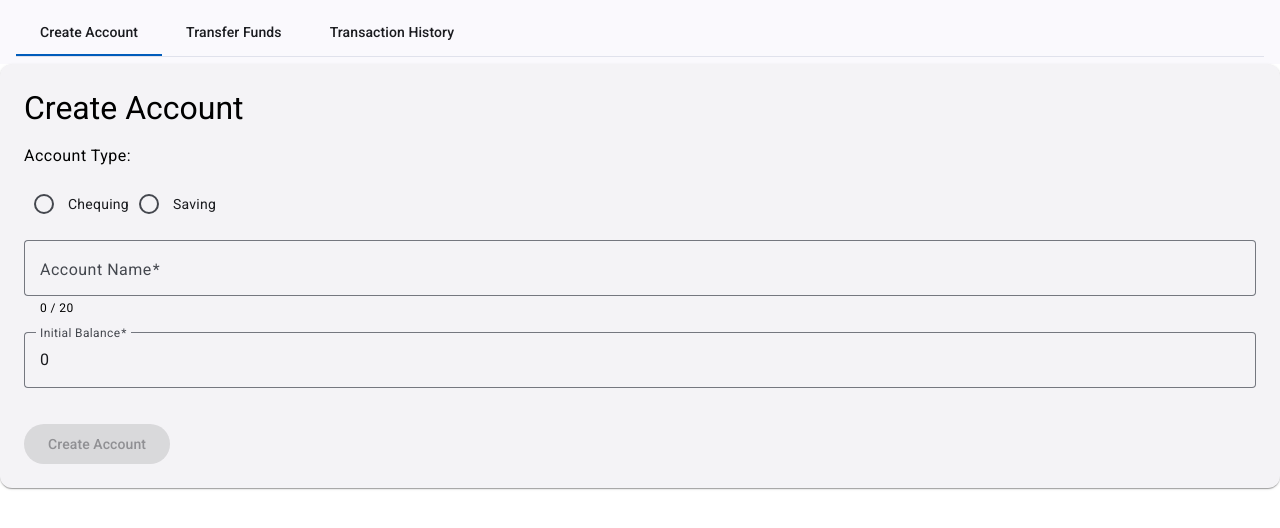
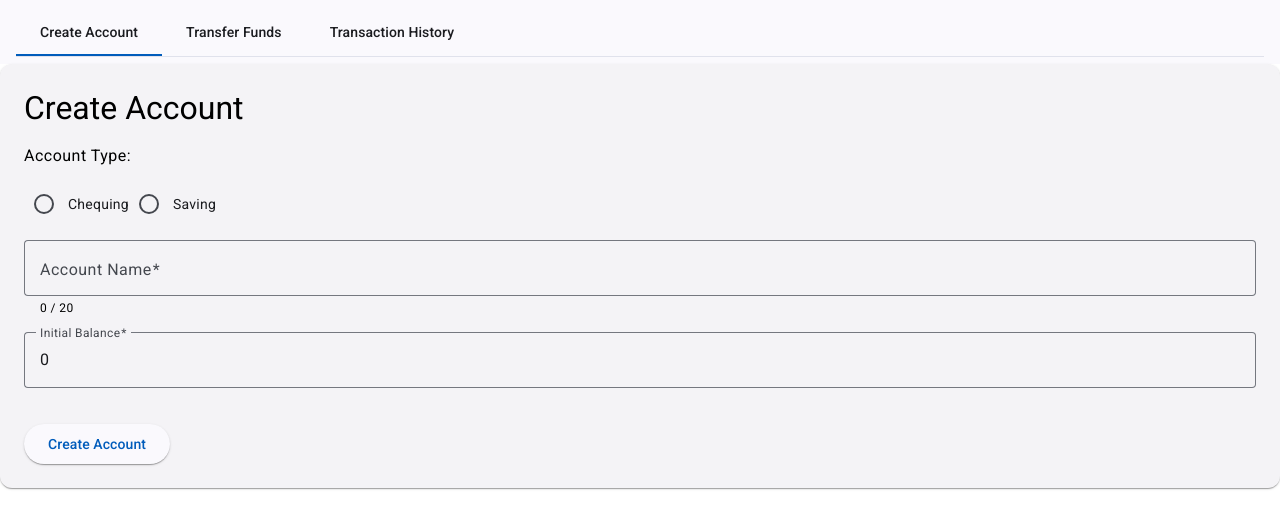
Before and after one commit to zihuiJ/brainridge-takehome, an Angular app: page /create-account in a window 1280 px wide. Shown: the top 528 px of the page. Built offline with nearby package versions, Linux system fonts and the light colour scheme.

Commit message:
make share button used across all components

```diff
--- a/src/app/create-account/create-account.component.html
+++ b/src/app/create-account/create-account.component.html
@@ -20,10 +20,10 @@
       <mat-error *ngIf="accountForm.get('balance')?.invalid">Balance cannot be negative.</mat-error>
     </mat-form-field>
 
-    <app-create-account-button
-      [isAccountSelected]="accountForm.valid"
-      [accountType]="accountForm.get('accountType')?.value"
-      (onCreate)="onSubmit()"
-    ></app-create-account-button>
+    <shared-button
+      [disabled]="accountForm.valid"
+      buttonText="Create {{ accountForm.get('accountType')?.value || 'Account' }}"
+      (onClick)="onSubmit()"
+    ></shared-button>
   </form>
 </app-page-container>
--- a/src/app/create-account/create-account.component.ts
+++ b/src/app/create-account/create-account.component.ts
@@ -6,7 +6,7 @@ import { MatFormFieldModule } from '@angular/material/form-field';
 import { MatInputModule } from '@angular/material/input';
 import { MatCardModule } from '@angular/material/card';
 import { RouterModule, Router } from '@angular/router';
-import { CreateAccountButtonComponent } from '../shared/shared';
+import { SharedButtonComponent } from '../shared/components/shared-button/shared-button.component';
 import { AccountService } from '../shared/services/account.service';
 import { PageContainerComponent } from '../shared/components/page-container/page-container.component';
 
@@ -21,7 +21,7 @@ import { PageContainerComponent } from '../shared/components/page-container/page
     MatInputModule,
     MatCardModule,
     RouterModule,
-    CreateAccountButtonComponent,
+    SharedButtonComponent,
     PageContainerComponent
   ],
   templateUrl: './create-account.component.html',
--- /dev/null
+++ b/src/app/shared/components/shared-button/shared-button.component.ts
@@ -0,0 +1,23 @@
+import { Component, Input, Output, EventEmitter } from '@angular/core';
+import { MatButtonModule } from '@angular/material/button';
+
+@Component({
+  selector: 'shared-button', // renamed selector
+  template: `
+    <button
+      mat-raised-button
+      color="primary"
+      [disabled]="disabled"
+      (click)="onClick.emit()"
+    >
+      {{ buttonText }}
+    </button>
+  `,
+  standalone: true,
+  imports: [MatButtonModule],
+})
+export class SharedButtonComponent {
+  @Input() buttonText: string = 'Submit'; // default text
+  @Input() disabled: boolean = false;
+  @Output() onClick = new EventEmitter<void>();
+}
--- a/src/app/shared/create-account-button/create-account-button.component.html
+++ /dev/null
@@ -1 +0,0 @@
-<p>create-account-button works!</p>
--- a/src/app/shared/create-account-button/create-account-button.component.ts
+++ /dev/null
@@ -1,23 +0,0 @@
-import { Component, Input, Output, EventEmitter } from '@angular/core';
-import { MatButtonModule } from '@angular/material/button';
-
-@Component({
-  selector: 'app-create-account-button',
-  template: `
-    <button
-      mat-raised-button
-      color="primary"
-      [disabled]="!isAccountSelected"
-      (click)="onCreate.emit()"
-    >
-      Create {{ accountType ? accountType : 'Account' }}
-    </button>
-  `,
-  standalone: true,
-  imports: [MatButtonModule]
-})
-export class CreateAccountButtonComponent {
-  @Input() isAccountSelected: boolean = false;
-  @Input() accountType: string = '';
-  @Output() onCreate = new EventEmitter<void>();
-}
--- a/src/app/shared/shared.ts
+++ /dev/null
@@ -1,4 +0,0 @@
-import { CreateAccountButtonComponent } from './create-account-button/create-account-button.component';
-import { PageContainerComponent } from './components/page-container/page-container.component';
-
-export { CreateAccountButtonComponent, PageContainerComponent };
--- a/src/app/transfer-funds/transfer-funds.component.html
+++ b/src/app/transfer-funds/transfer-funds.component.html
@@ -41,9 +41,11 @@
         </mat-error>
       </mat-form-field>
 
-      <button mat-raised-button color="primary" [disabled]="!transferForm.valid">
-        Transfer Funds
-      </button>
+      <shared-button
+        [disabled]="!transferForm.valid"
+        buttonText="Transfer Funds"
+        (onClick)="onSubmit()"
+      ></shared-button>
     </form>
 
   <!-- Accounts list -->
--- a/src/app/transfer-funds/transfer-funds.component.ts
+++ b/src/app/transfer-funds/transfer-funds.component.ts
@@ -20,6 +20,7 @@ import { Observable, Subscription } from 'rxjs';
 import { MatSnackBar } from '@angular/material/snack-bar';
 import { map } from 'rxjs/operators';
 import { PageContainerComponent } from '../shared/components/page-container/page-container.component';
+import { SharedButtonComponent } from '../shared/components/shared-button/shared-button.component';
 
 @Component({
   selector: 'app-transfer-funds',
@@ -35,7 +36,8 @@ import { PageContainerComponent } from '../shared/components/page-container/page
     MatListModule,
     MatSelectModule,
     MatSnackBarModule,
-    PageContainerComponent
+    PageContainerComponent,
+    SharedButtonComponent
   ]
 })
 export class TransferFundsComponent implements OnDestroy {
```
Also changed, not shown: src/app/shared/create-account-button/create-account-button.component.css (deleted), 1 other file (tests, documents, lock files or other folders).
